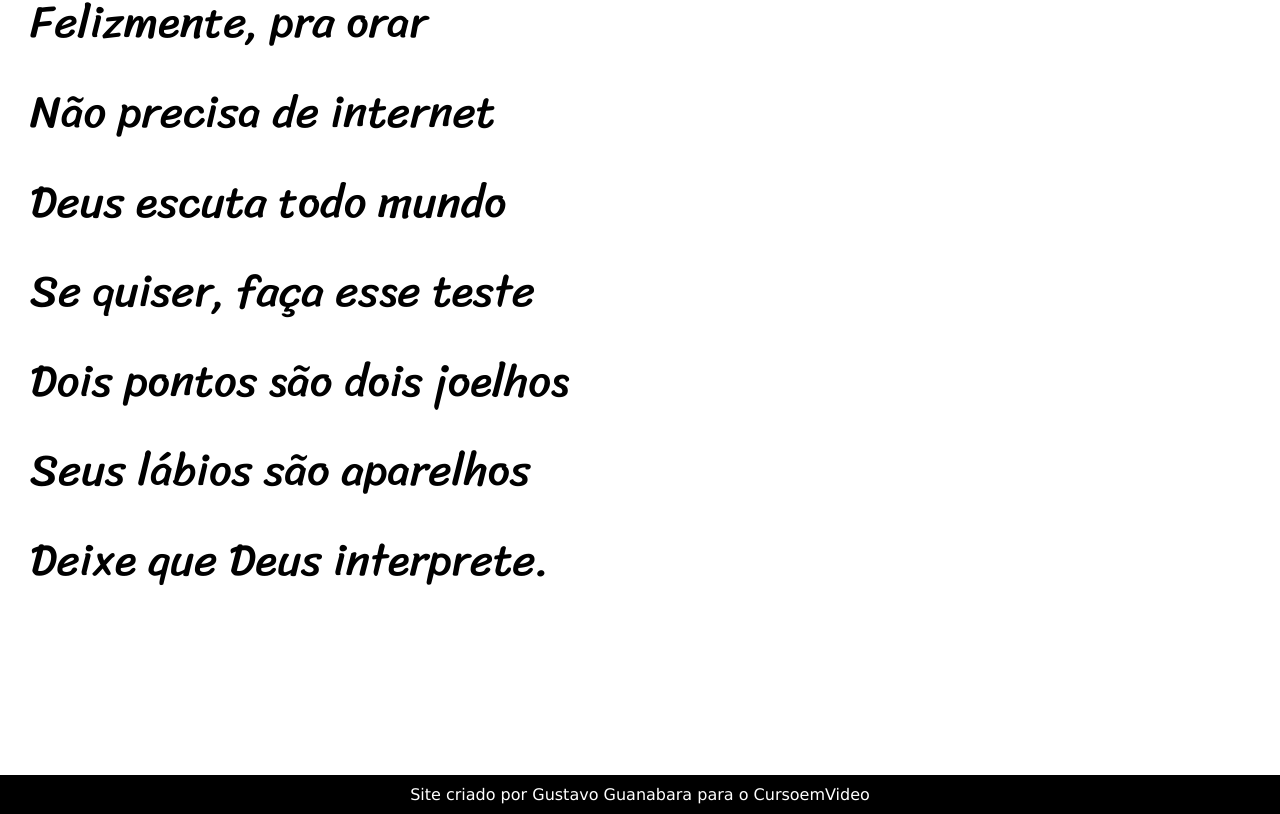
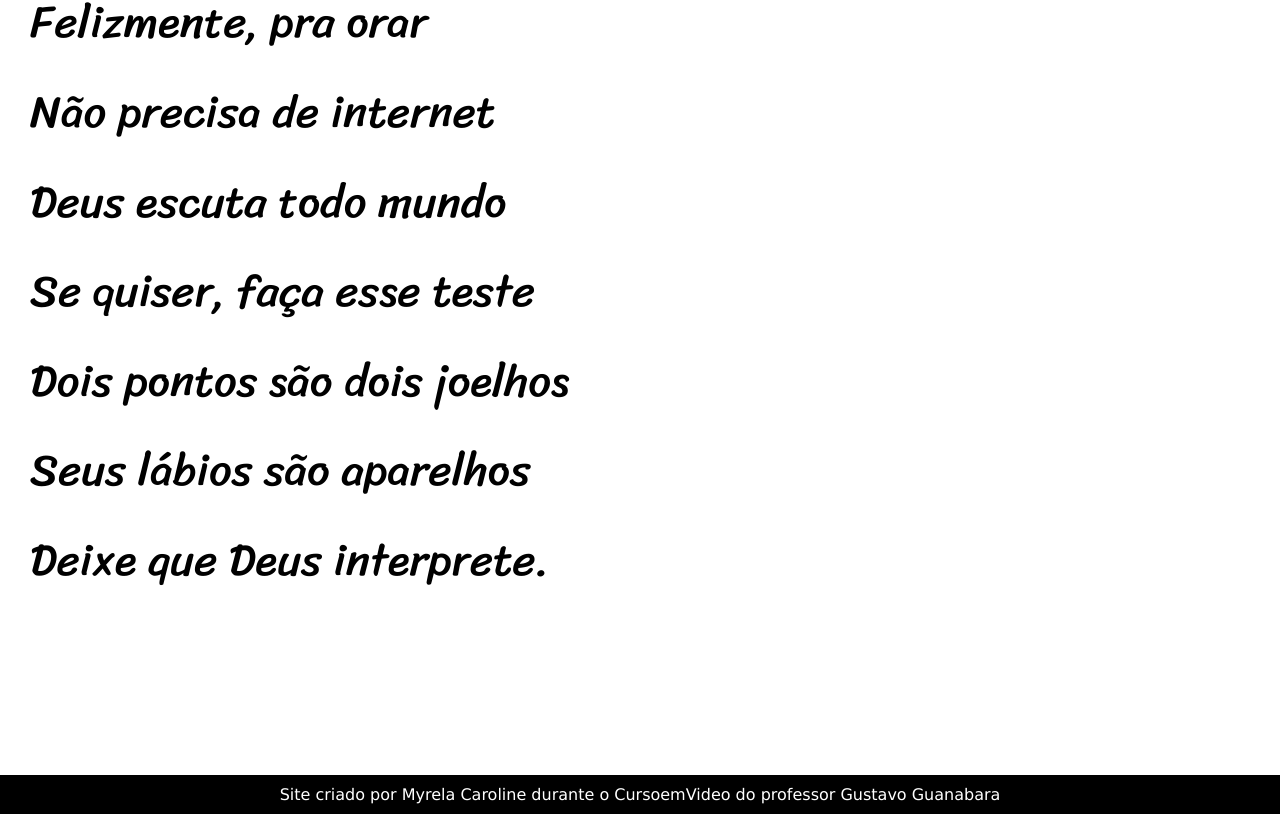
Before and after one commit to mykallella/projeto-cordel, a plain HTML site: page index.html in a window 1280 px wide. Shown: the part 5090-5904 px from the top of the page. Drawn offline with Linux system fonts and the light colour scheme.

Commit message:
Update do footer

```diff
--- a/index.html
+++ b/index.html
@@ -94,7 +94,7 @@
     </section>
 
     <footer>
-        <p>Site criado por <a href="https://gustavoguanabara.github.io" target="_blank">Gustavo Guanabara</a> para o <a href="https://www.cursoemvideo.com" target="_blank">CursoemVideo</a></p>
+        <p>Site criado por <a href="https://www.linkedin.com/in/myrelacaroline/" target="_blank">Myrela Caroline</a> durante o <a href="https://www.cursoemvideo.com" target="_blank">CursoemVideo</a> do professor Gustavo Guanabara</p>
     </footer>
 </body>
 </html>
```
